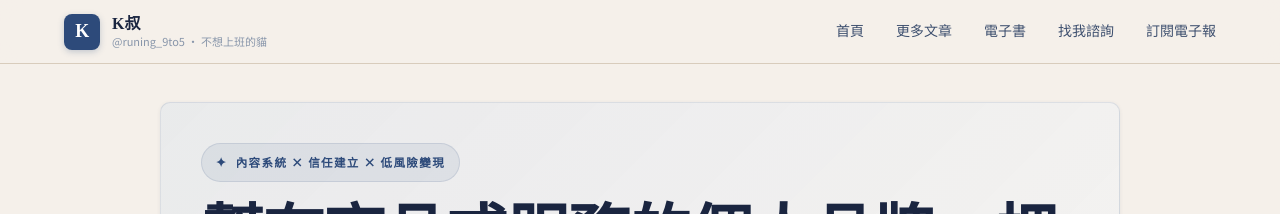
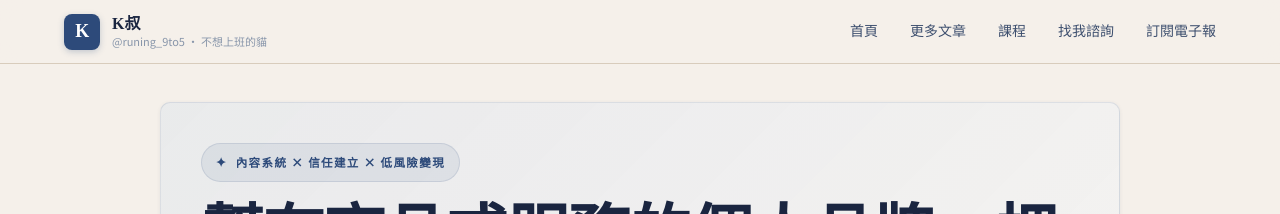
Before and after one commit to KenHAI666/Runing9TO5, a Jekyll site: the page built from index.md, in a window 1280 px wide. Shown: the top 214 px of the page. Built offline with Jekyll 4.4.1, drawn with Linux system fonts in a browser that asks for light colours.

Commit message:
Rename resources nav to course

```diff
--- a/_config.yml
+++ b/_config.yml
@@ -43,7 +43,7 @@
     link: "/"
   - name: "更多文章"
     link: "/articles"
-  - name: "電子書"
+  - name: "課程"
     link: "/resources"
   - name: "找我諮詢"
     link: "/contact"
```
